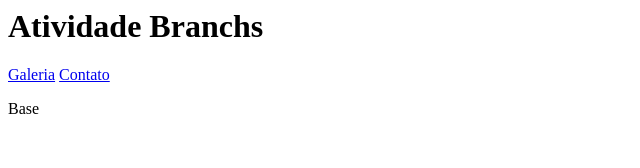
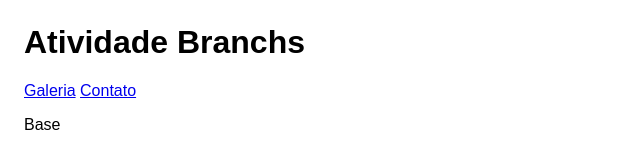
Before and after one commit to IgorVnsS/atividade-branchs, a plain HTML site: page index.html in a window 1280 px wide. Shown: the whole page, without its empty margins (0-640 px from the left). Drawn offline with Linux system fonts and the light colour scheme.

Commit message:
Update index.html

```diff
--- a/index.html
+++ b/index.html
@@ -1,3 +1,13 @@
+<!doctype html>
+  <html lang="pt-br">
+    <head>
+      <meta charset="utf-8">
+      <meta name="viewport" content="width=device-width,initial-scale=1">
+      <title>Atividade Branchs</title>
+      <link rel="stylesheet" href="css/style.css">
+    </head>
+
+    <body>
       <header id="site-header">
         <h1>Atividade Branchs</h1>
         <nav>
@@ -9,3 +19,7 @@
       <main id="app">
         <p>Base</p>
       </main>
+
+      <script src="js/app.js"></script>
+    </body>
+  </html>
```
Lines whose indentation alone changed are shown as unchanged.
